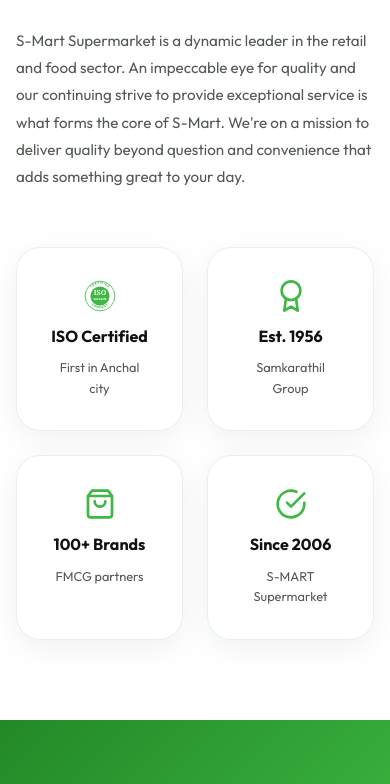
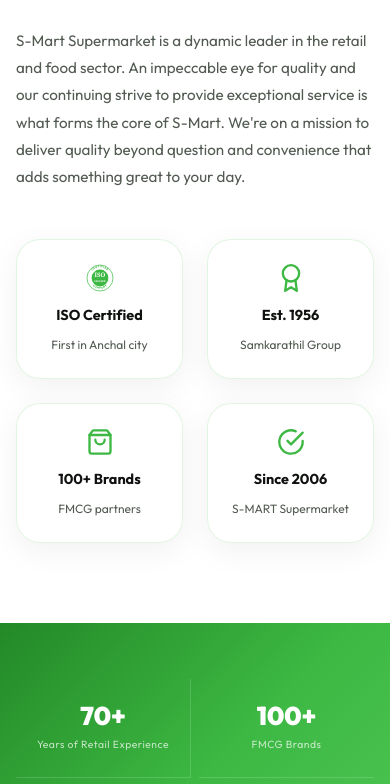
Before and after one commit to adithyan83/S-mart-supermarket, a React (Vite) app: page /about in a window 390 px wide. Shown: the part 1165-1949 px from the top of the page. Built offline with nearby package versions, Linux system fonts and the light colour scheme.

Commit message:
feat: implement home page with category navigation, stats, and promotional banners

```diff
--- a/src/pages/About.css
+++ b/src/pages/About.css
@@ -237,24 +237,163 @@
   flex-shrink: 0;
 }
 
-/* Responsive */
+/* Responsive: Arrange mobile layout like desktop */
 @media (max-width: 900px) {
-  .about-story { grid-template-columns: 1fr; }
-  .about-stats-grid { grid-template-columns: repeat(2, 1fr); }
-  .about-values-grid { grid-template-columns: repeat(2, 1fr); }
-  .about-stat { border-right: none; border-bottom: 1px solid rgba(255,255,255,0.1); }
-  .about-stat:last-child { border-bottom: none; }
+  .about-story {
+    grid-template-columns: 1.1fr 0.9fr;
+    gap: var(--space-lg);
+  }
+  .about-badge-grid {
+    gap: 8px;
+  }
+  .about-badge {
+    padding: 0.75rem 0.5rem;
+  }
+  .about-badge__icon {
+    font-size: 1.5rem;
+  }
+  .about-badge h4 {
+    font-size: 0.85rem;
+  }
+  .about-badge p {
+    font-size: 0.7rem;
+  }
+  .about-stats-grid {
+    grid-template-columns: repeat(4, 1fr);
+    gap: 8px;
+  }
+  .about-stat {
+    padding: var(--space-sm) 4px;
+    border-right: 1px solid rgba(255,255,255,0.15);
+    border-bottom: none;
+  }
+  .about-stat:last-child {
+    border-right: none;
+  }
+  .about-stat__val {
+    font-size: 1.8rem;
+  }
+  .about-stat__label {
+    font-size: 0.65rem;
+  }
+  .about-values-grid {
+    grid-template-columns: repeat(2, 1fr);
+    gap: var(--space-md);
+  }
 }
 
-@media (max-width: 700px) {
-  .timeline__line { left: 1.5rem; }
-  .timeline__item,
-  .timeline__item--right { flex-direction: column; align-items: flex-start; padding-left: 4rem; }
-  .timeline__card { width: 100%; margin: 0 !important; }
-  .timeline__dot { left: 1.5rem; top: 50%; transform: translate(-50%, -50%); }
-  .about-values-grid { grid-template-columns: 1fr; }
+@media (max-width: 768px) {
+  .about-story {
+    grid-template-columns: 1fr;
+    gap: var(--space-xl);
+  }
+  .about-badge-grid {
+    grid-template-columns: repeat(2, 1fr);
+    gap: var(--space-md);
+  }
+  .about-badge {
+    padding: var(--space-md);
+  }
+  .about-badge__icon {
+    font-size: 1.75rem;
+  }
+  .about-badge h4 {
+    font-size: 0.9rem;
+  }
+  .about-badge p {
+    font-size: 0.75rem;
+  }
+  .about-stats-grid {
+    grid-template-columns: repeat(2, 1fr);
+    gap: var(--space-md);
+  }
+  .about-stat {
+    border-right: none;
+    border-bottom: 1px solid rgba(255,255,255,0.15);
+    padding: var(--space-md) var(--space-sm);
+  }
+  .about-stat:nth-child(even) {
+    border-right: none;
+  }
+  .about-stat:nth-child(odd) {
+    border-right: 1px solid rgba(255,255,255,0.15);
+  }
+  .about-stat:nth-last-child(-n+2) {
+    border-bottom: none;
+  }
+  .about-stat__val {
+    font-size: 2.2rem;
+  }
+  .about-stat__label {
+    font-size: 0.75rem;
+  }
+  .timeline__line {
+    left: 50%;
+  }
+  .timeline__item {
+    flex-direction: row;
+    align-items: center;
+    padding-left: 0;
+  }
+  .timeline__item--right {
+    flex-direction: row-reverse;
+  }
+  .timeline__card {
+    width: calc(50% - 1.5rem);
+    margin: 0 !important;
+  }
+  .timeline__dot {
+    left: 50%;
+    top: 50%;
+    transform: translate(-50%, -50%);
+  }
+  .timeline__year {
+    font-size: 1.1rem;
+  }
+  .timeline__event {
+    font-size: 0.75rem;
+  }
 }
 
-@media (max-width: 480px) {
-  .about-stats-grid { grid-template-columns: 1fr; }
+@media (max-width: 576px) {
+  .about-stats-grid {
+    grid-template-columns: repeat(2, 1fr);
+    gap: 8px;
+  }
+  .about-stat__val {
+    font-size: 1.6rem;
+  }
+  .about-stat__label {
+    font-size: 0.65rem;
+    letter-spacing: 0.5px;
+  }
+  .about-values-grid {
+    grid-template-columns: repeat(2, 1fr);
+    gap: 8px;
+  }
+  .about-value-card {
+    padding: var(--space-md) 8px;
+  }
+  .about-value-card__icon {
+    font-size: 1.5rem;
+    margin-bottom: 0.5rem;
+  }
+  .about-value-card h3 {
+    font-size: 0.85rem;
+  }
+  .about-value-card p {
+    font-size: 0.75rem;
+    line-height: 1.5;
+  }
+  .timeline__card {
+    padding: var(--space-sm);
+  }
+  .timeline__year {
+    font-size: 0.95rem;
+    margin-bottom: 0.2rem;
+  }
+  .timeline__event {
+    font-size: 0.7rem;
+    line-height: 1.4;
+  }
 }
--- a/src/pages/Home.css
+++ b/src/pages/Home.css
@@ -823,17 +823,19 @@
 }
 
 .cat-card-mobile {
+  position: relative;
   display: flex;
   flex-direction: column;
   align-items: center;
   gap: 0.5rem;
-  padding: 1.25rem 0.75rem;
+  padding: 1.5rem 0.75rem 1rem;
   background-color: var(--cat-bg, #ffffff);
   border: 1px solid rgba(226, 232, 240, 0.6);
   border-radius: var(--radius-md);
   text-decoration: none;
   transition: all var(--transition-med);
   box-shadow: 0 4px 10px rgba(0, 0, 0, 0.02);
+  overflow: hidden;
 }
 
 .cat-card-mobile:hover {
@@ -842,16 +844,41 @@
 }
 
 .cat-card-mobile__icon {
-  width: 44px;
-  height: 44px;
+  position: absolute;
+  top: 8px;
+  right: 8px;
+  width: 28px;
+  height: 28px;
   border-radius: 50%;
   background-color: #ffffff;
   display: flex;
   align-items: center;
   justify-content: center;
-  font-size: 1.25rem;
+  font-size: 0.9rem;
   color: var(--cat-color, #22c55e);
-  box-shadow: 0 2px 8px rgba(0, 0, 0, 0.03);
+  box-shadow: 0 2px 8px rgba(0, 0, 0, 0.08);
+  z-index: 2;
+}
+
+.cat-card-mobile__image-wrapper {
+  width: 100%;
+  height: 80px;
+  display: flex;
+  align-items: center;
+  justify-content: center;
+  margin-bottom: 0.25rem;
+  padding-top: 0.25rem;
+}
+
+.cat-card-mobile__img {
+  max-height: 100%;
+  max-width: 90%;
+  object-fit: contain;
+  transition: transform var(--transition-med) ease;
+}
+
+.cat-card-mobile:hover .cat-card-mobile__img {
+  transform: scale(1.08);
 }
 
 .cat-card-mobile__label {
@@ -859,6 +886,7 @@
   font-weight: 700;
   color: #1f2937;
   text-align: center;
+  z-index: 1;
 }
 
 /* Mobile Help Banner */
--- a/src/pages/Home.jsx
+++ b/src/pages/Home.jsx
@@ -18,6 +18,12 @@
 import easternLogo from '../assets/eastern.png'
 import parleLogo from '../assets/parle.svg'
 import pepsicoLogo from '../assets/pepsico.svg'
+import groceryImg from '../assets/grocery_card.png'
+import fruitsImg from '../assets/fruits_card.png'
+import personalCareImg from '../assets/personal_care_card.png'
+import beveragesImg from '../assets/beverages_card.png'
+import dairyImg from '../assets/dairy_card.png'
+import frozenImg from '../assets/frozen_card.png'
 import './Home.css'
 
 const brands = [
@@ -29,14 +35,13 @@
   { label: 'Pepsico', logo: pepsicoLogo },
 ]
 
-/* ── Data ─────────────────────────────────────────── */
 const categories = [
-  { icon: <MdOutlineLocalGroceryStore />, label: 'Grocery', color: '#22c55e', bg: '#f0fdf4' },
-  { icon: <MdOutlineEco />, label: 'Fresh Produce', color: '#16a34a', bg: '#f0fdf4' },
-  { icon: <MdOutlineFavorite />, label: 'Personal Care', color: '#f97316', bg: '#fff7ed' },
-  { icon: <MdOutlineLocalDrink />, label: 'Beverages', color: '#3b82f6', bg: '#eff6ff' },
-  { icon: <MdOutlineLunchDining />, label: 'Dairy Products', color: '#a855f7', bg: '#f3e8ff' },
-  { icon: <MdOutlineAcUnit />, label: 'Frozen Foods', color: '#06b6d4', bg: '#ecfeff' },
+  { icon: <MdOutlineLocalGroceryStore />, label: 'Grocery', color: '#22c55e', bg: '#f0fdf4', img: groceryImg },
+  { icon: <MdOutlineEco />, label: 'Fresh Produce', color: '#16a34a', bg: '#f0fdf4', img: fruitsImg },
+  { icon: <MdOutlineFavorite />, label: 'Personal Care', color: '#f97316', bg: '#fff7ed', img: personalCareImg },
+  { icon: <MdOutlineLocalDrink />, label: 'Beverages', color: '#3b82f6', bg: '#eff6ff', img: beveragesImg },
+  { icon: <MdOutlineLunchDining />, label: 'Dairy Products', color: '#a855f7', bg: '#f3e8ff', img: dairyImg },
+  { icon: <MdOutlineAcUnit />, label: 'Frozen Foods', color: '#06b6d4', bg: '#ecfeff', img: frozenImg },
 ]
 
 const whyChoose = [
@@ -221,6 +226,9 @@
                   <div className="cat-card-mobile__icon" style={{ '--cat-color': cat.color }}>
                     {cat.icon}
                   </div>
+                  <div className="cat-card-mobile__image-wrapper">
+                    <img src={cat.img} alt={cat.label} className="cat-card-mobile__img" />
+                  </div>
                   <span className="cat-card-mobile__label">{cat.label}</span>
                 </Link>
               </AnimatedSection>
```
